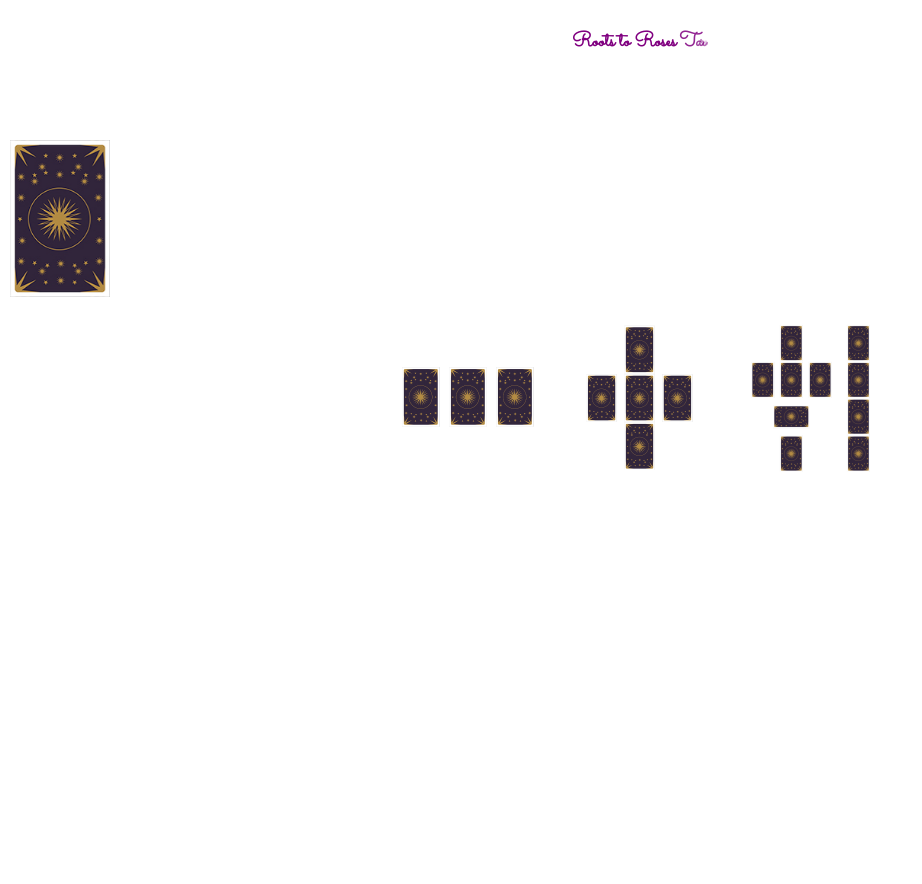
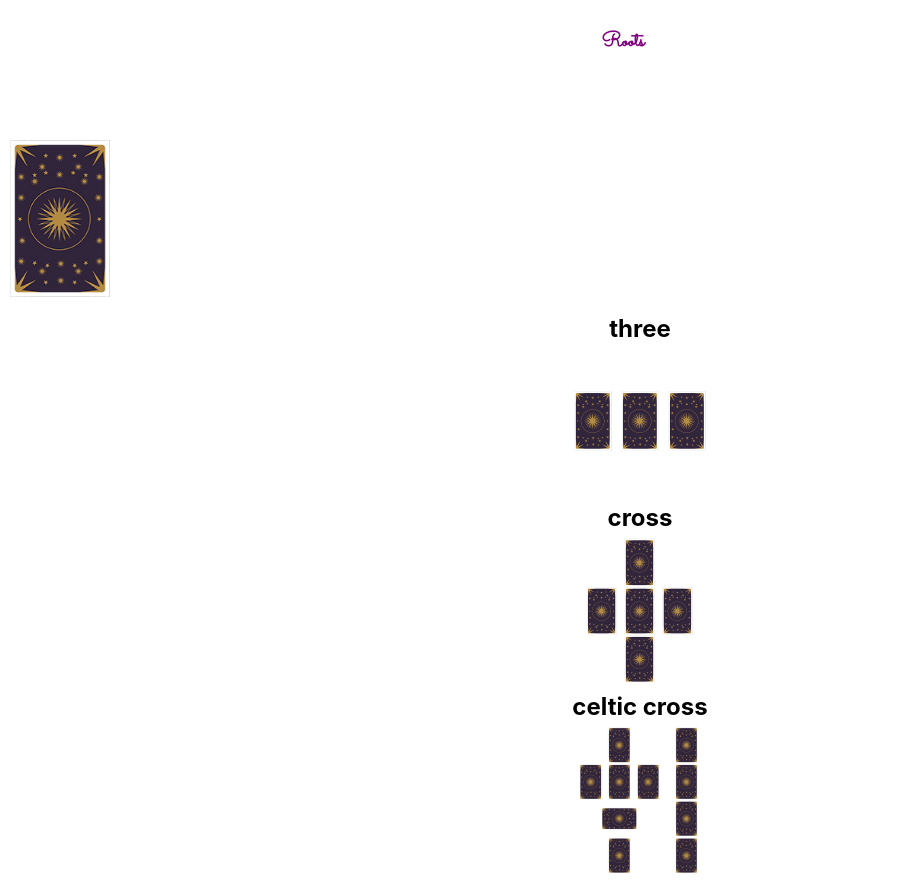
Before and after one commit to Levi237/rootstorosestarot, a React (Create React App) app: page / in a window 1280 px wide. Shown: the whole page, without its empty margins (0-922 px from the left). Before the commit the page ends 800 px from the top, so only its background shows below. Built offline with nearby package versions, Linux system fonts and the light colour scheme.

Commit message:
add content

```diff
--- a/src/components/spreads/index.js
+++ b/src/components/spreads/index.js
@@ -19,9 +19,12 @@ export default class Spreads extends Component {
         const { spreads, selectSpread } = this.props
                 const spreadOptions = spreads.map((s, key) => {
             return (
-                <button id={s.id} key={key} name={s.name} className="dealtSpread" onClick={(e) => selectSpread(e)}>
-                    <img src={s.image}/>
-                </button>
+                <div key={key}>
+                <h2>{s.name}</h2>
+                    <button id={s.id} name={s.name} className="dealtSpread" onClick={(e) => selectSpread(e)}>
+                        <img src={s.image}/>
+                    </button>
+                </div>
             );
         });
         return(
```
